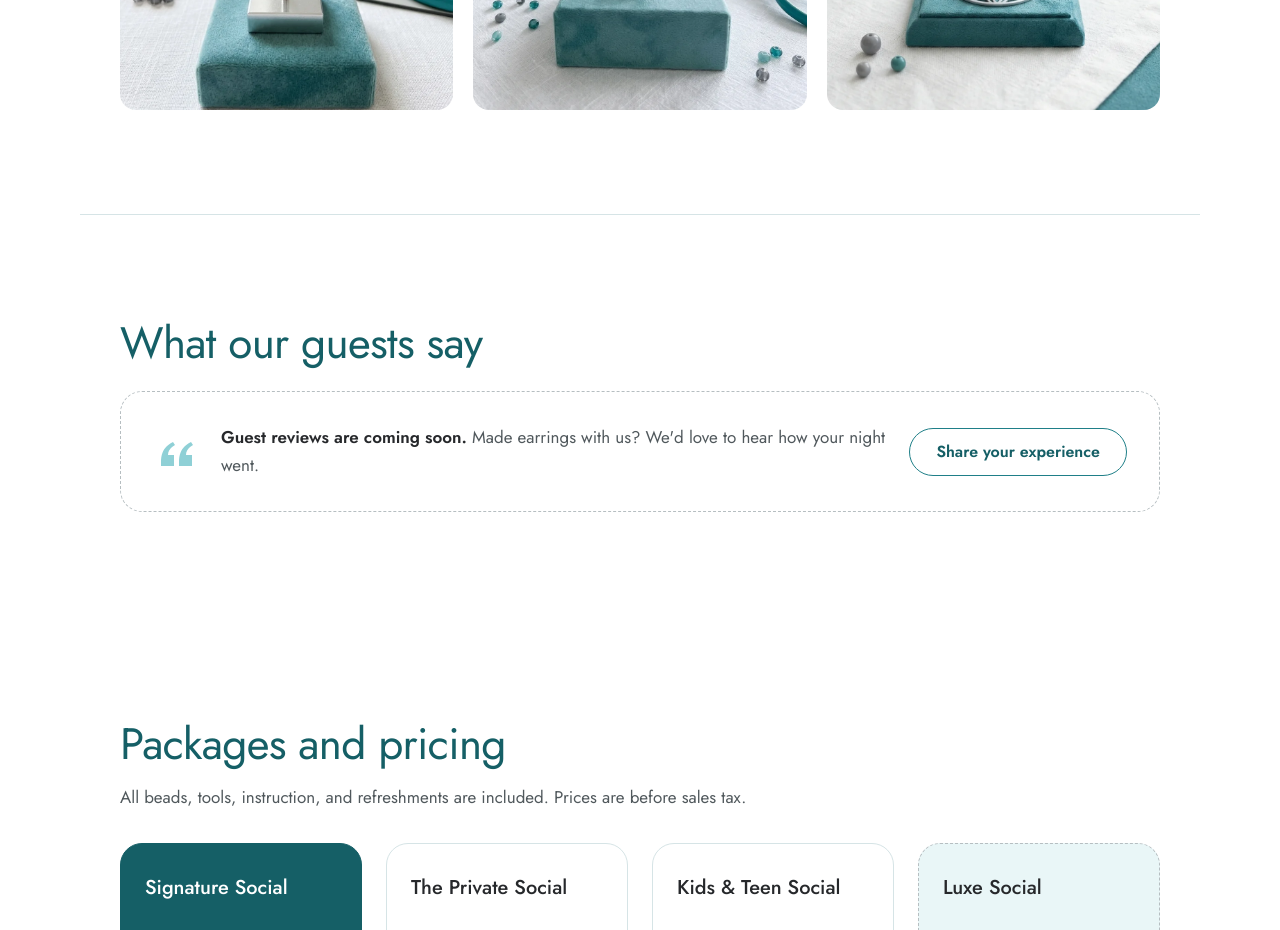
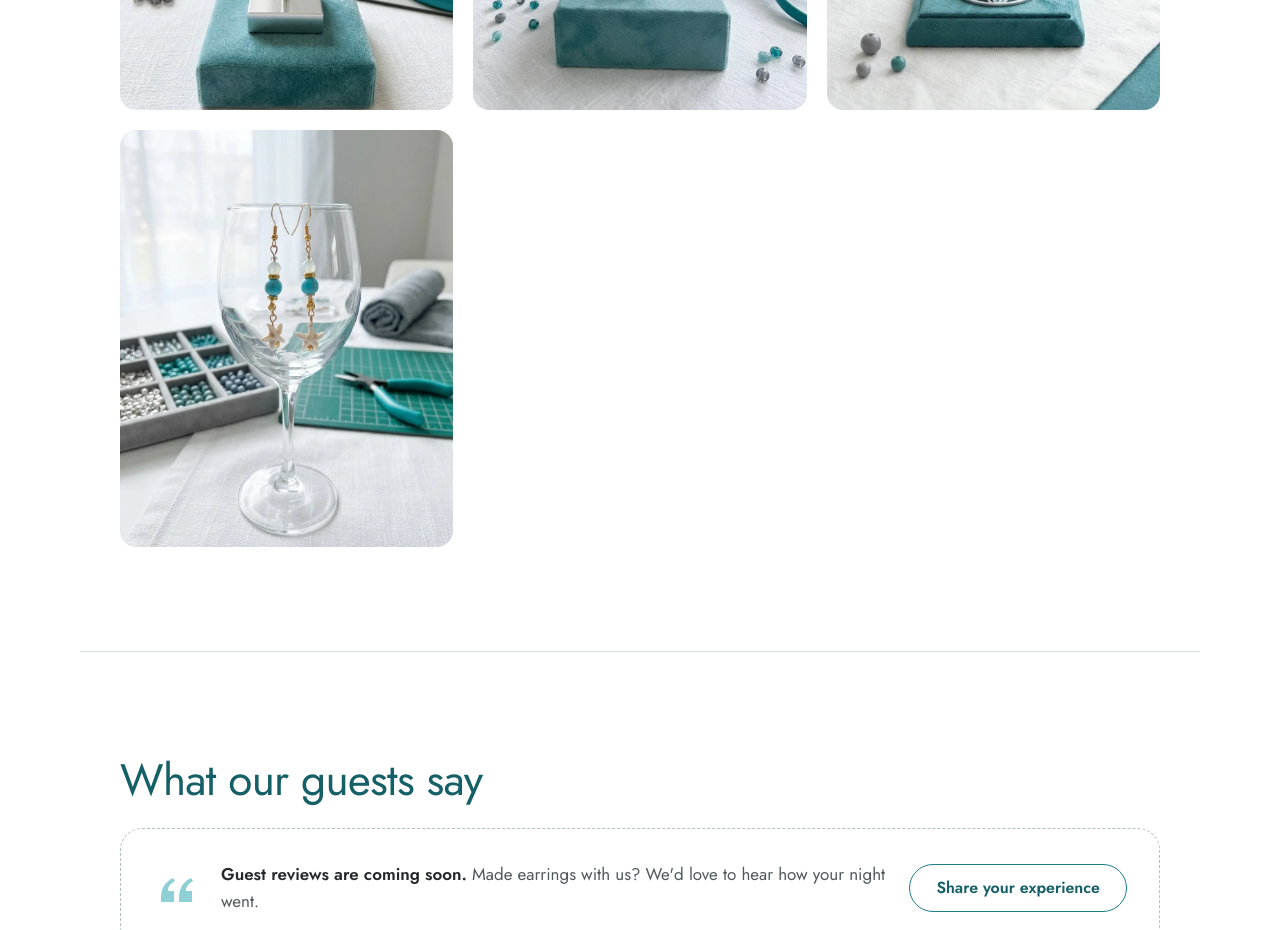
Before and after one commit to BeadsideSocial/BeadsideSocial.github.io, a plain HTML site: page index.html in a window 1280 px wide. Shown: the part 6920-7850 px from the top of the page. Drawn offline with Linux system fonts and the light colour scheme.

Commit message:
Add turquoise starfish drops to gallery
Co-Authored-By: Claude Opus 5.5 <noreply@anthropic.com>
Claude-Session: https://claude.ai/code/session_01K7R3JR6Wx5Uu58FHwXpCCV

```diff
--- a/index.html
+++ b/index.html
@@ -245,6 +245,11 @@
             <picture><source srcset="gallery/cobalt-chandelier-fringe.webp" type="image/webp"><img src="gallery/cobalt-chandelier-fringe.jpg" width="960" height="1200" loading="lazy" alt="Silver chandeliers with cobalt and periwinkle bead fringe"></picture>
           </button>
         </li>
+        <li>
+          <button class="g-item" type="button" data-full="gallery/turquoise-starfish-drops.jpg" aria-label="Enlarge: Turquoise and gold drops with white starfish charms">
+            <picture><source srcset="gallery/turquoise-starfish-drops.webp" type="image/webp"><img src="gallery/turquoise-starfish-drops.jpg" width="960" height="1200" loading="lazy" alt="Turquoise and gold drops with white starfish charms"></picture>
+          </button>
+        </li>
       </ul>
       <dialog class="lightbox" id="lightbox" aria-label="Earring photo">
         <img id="lightbox-img" src="" alt="">
```
Also changed, not shown: gallery/turquoise-starfish-drops.jpg (added), gallery/turquoise-starfish-drops.webp (added).
